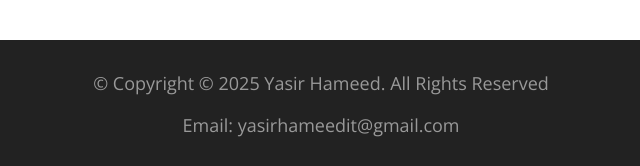
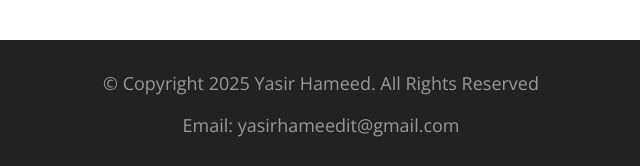
Before and after one commit to yasirhameed786/Portfolio, a plain HTML site: page index.html in a window 1280 px wide. Shown: the part 4876-5042 px from the top of the page, 319-959 px from the left. Drawn offline with nearby package versions, Linux system fonts and the light colour scheme; a web font is replaced by a local one.

Commit message:
Update index.html

```diff
--- a/index.html
+++ b/index.html
@@ -414,7 +414,7 @@
         <div class="footer">
             <div class="container">
                 <div class="copyright">
-                    <p>&copy; Copyright © 2025 Yasir Hameed. All Rights Reserved</p>
+                    <p>&copy; Copyright 2025 Yasir Hameed. All Rights Reserved</p>
                     <p>Email: yasirhameedit@gmail.com</p>
                 </div>
             </div>
```
